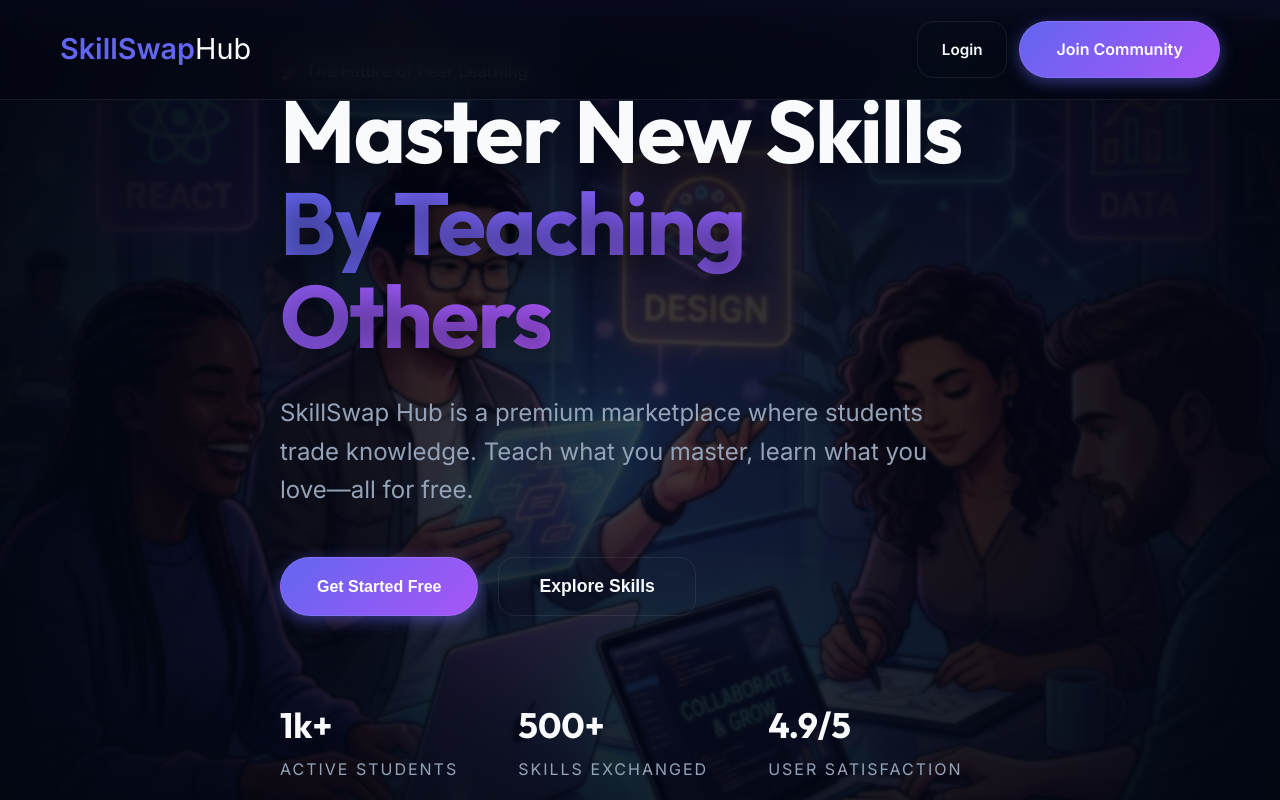
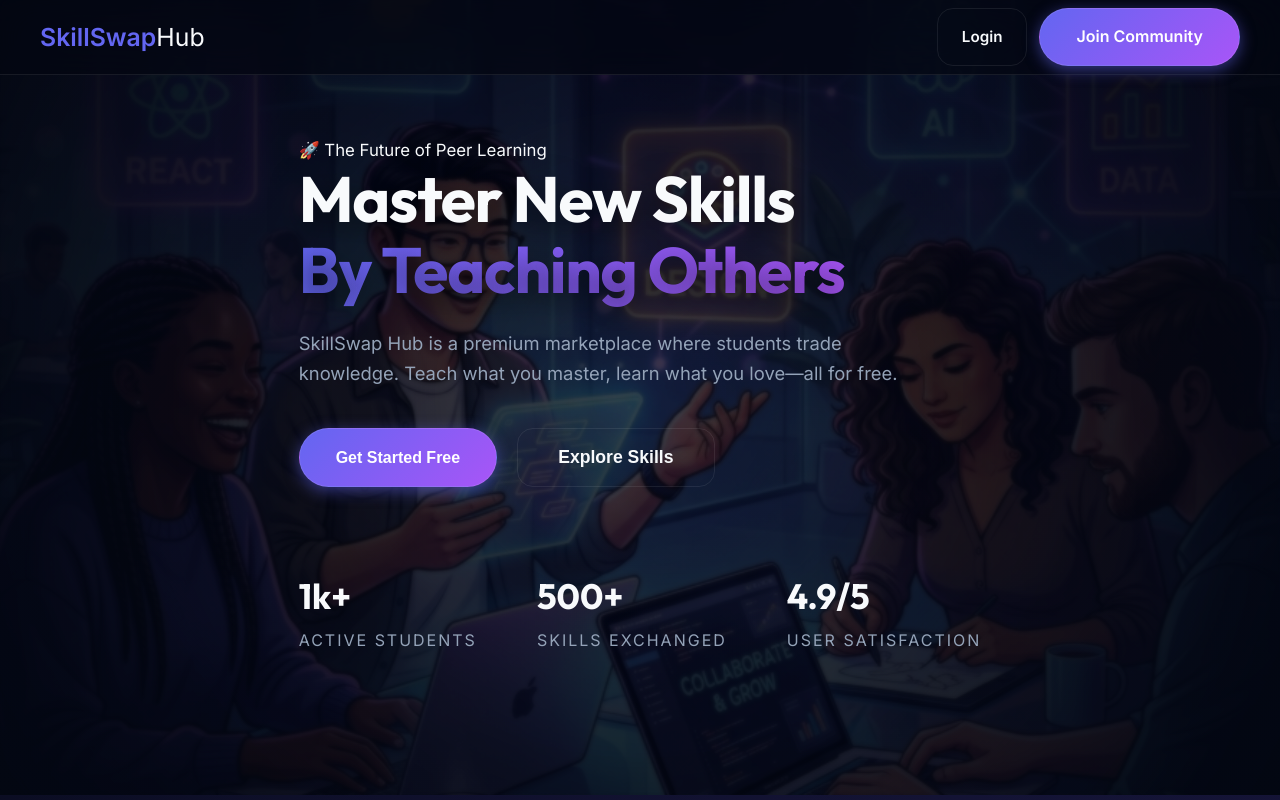
Before and after one commit to sheikhumaryounas/skillswap-hub, a React (Create React App) app in the folder frontend/: page / in a window 1280 px wide. Shown: the top 800 px of the page. Built offline with nearby package versions, Linux system fonts and the light colour scheme; no server answers.

Commit message:
feat: implement modern glassmorphism design system with custom CSS variables and layouts

```diff
--- a/frontend/src/assets/Home.css
+++ b/frontend/src/assets/Home.css
@@ -54,9 +54,9 @@
 }
 
 .hero-content h1 {
-  font-size: clamp(3rem, 7vw + 1rem, 5.5rem); /* Fluid typography for premium feel */
-  line-height: 1.05;
-  margin-bottom: clamp(16px, 3vw, 32px);
+  font-size: clamp(2.2rem, 5vw + 1rem, 4rem); /* Significantly reduced for better balance */
+  line-height: 1.1;
+  margin-bottom: 24px;
   text-shadow: 0 10px 30px rgba(0,0,0,0.5);
 }
 
@@ -68,10 +68,10 @@
 }
 
 .hero-content .description {
-  font-size: 1.5rem;
+  font-size: 1.15rem;
   color: var(--text-muted);
-  margin-bottom: 48px;
-  max-width: 700px;
+  margin-bottom: 40px;
+  max-width: 600px;
   line-height: 1.6;
 }
 
--- a/frontend/src/index.css
+++ b/frontend/src/index.css
@@ -289,11 +289,11 @@ option {
 
 /* Navbar Customization */
 nav {
-  height: 100px;
+  height: 75px;
   display: flex;
   align-items: center;
   justify-content: space-between;
-  padding: 0 60px;
+  padding: 0 40px;
   position: sticky;
   top: 0;
   z-index: 100;
@@ -304,7 +304,7 @@ nav {
 
 .logo {
   font-family: var(--font-heading);
-  font-size: 1.8rem;
+  font-size: 1.55rem;
   font-weight: 700;
   color: var(--primary);
   text-decoration: none;
```
